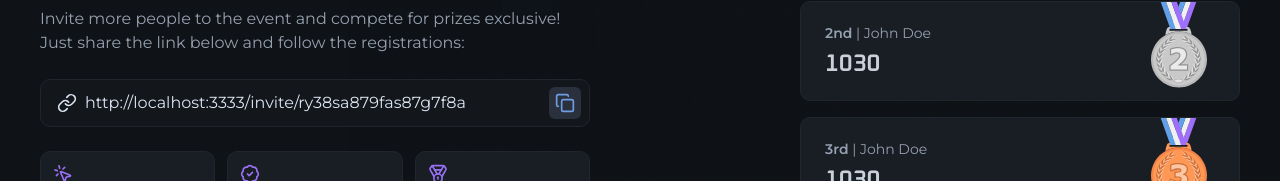
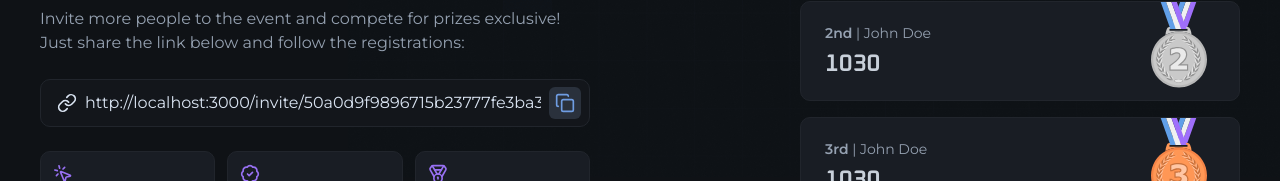
Before and after one commit to filipebteixeira98/indication-web, a Next.js app: page /invite in a window 1280 px wide. Shown: the part 369-550 px from the top of the page. Built offline with nearby package versions, Linux system fonts and the light colour scheme.

Commit message:
feat(app): add functionality that allows users to write invite link on clipboard

```diff
--- a/src/app/invite/invite-link-input.tsx
+++ b/src/app/invite/invite-link-input.tsx
@@ -1,19 +1,26 @@
+'use client'
+
 import { Copy, Link } from 'lucide-react'
 
 import { IconButton } from '@/components/icon-button'
 import { InputField, InputIcon, InputRoot } from '@/components/input'
 
-export function InviteLinkInput() {
+interface InviteLinkInputProps {
+  inviteLink: string
+}
+
+export function InviteLinkInput({ inviteLink }: InviteLinkInputProps) {
+  function handleCopyInviteLinkToClipboard() {
+    navigator.clipboard.writeText(inviteLink)
+  }
+
   return (
     <InputRoot>
       <InputIcon>
         <Link className="size-5" />
       </InputIcon>
-      <InputField
-        readOnly
-        defaultValue="http://localhost:3333/invite/ry38sa879fas87g7f8a"
-      />
-      <IconButton className="-mr-2">
+      <InputField readOnly defaultValue={inviteLink} />
+      <IconButton className="-mr-2" onClick={handleCopyInviteLinkToClipboard}>
         <Copy className="size-5" />
       </IconButton>
     </InputRoot>
--- a/src/app/invite/page.tsx
+++ b/src/app/invite/page.tsx
@@ -7,6 +7,9 @@ import { Ranking } from './ranking'
 import { Stats } from './stats'
 
 export default function InvitePage() {
+  const inviteLink =
+    'http://localhost:3000/invite/50a0d9f9896715b23777fe3ba3b3cf97'
+
   return (
     <div className="min-h-dvh flex items-center justify-between gap-16 flex-col md:flex-row">
       <div className="flex flex-col gap-10 w-full max-w-[550px]">
@@ -29,7 +32,7 @@ export default function InvitePage() {
               Just share the link below and follow the registrations:
             </p>
           </div>
-          <InviteLinkInput />
+          <InviteLinkInput inviteLink={inviteLink} />
           <Stats />
         </div>
       </div>
```
